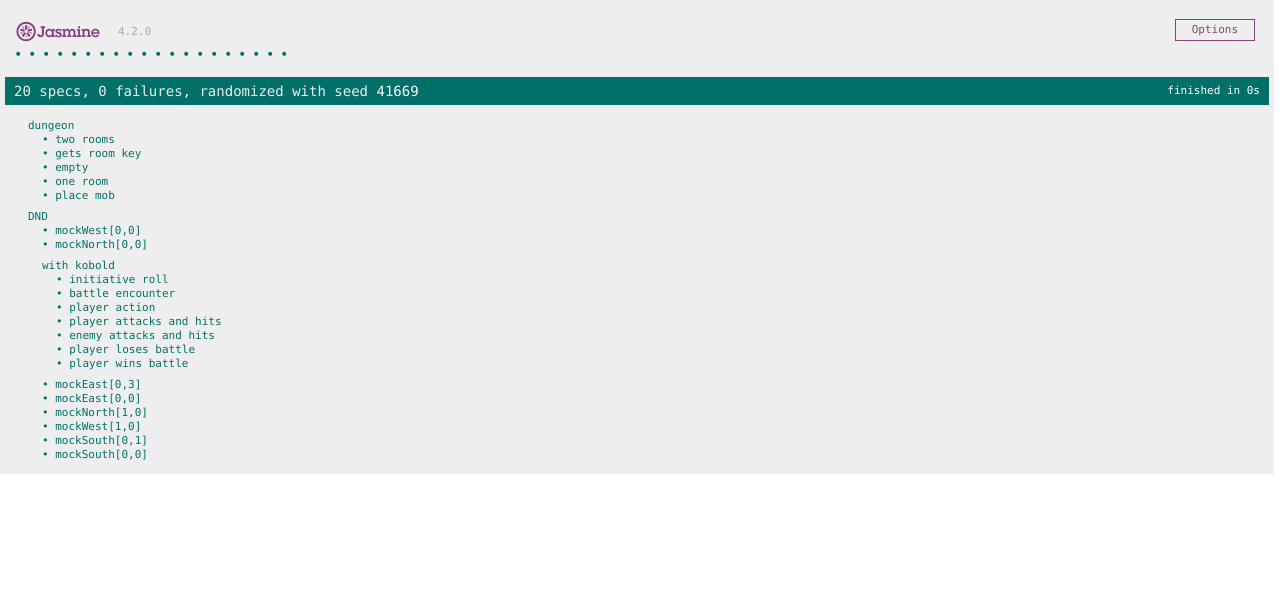
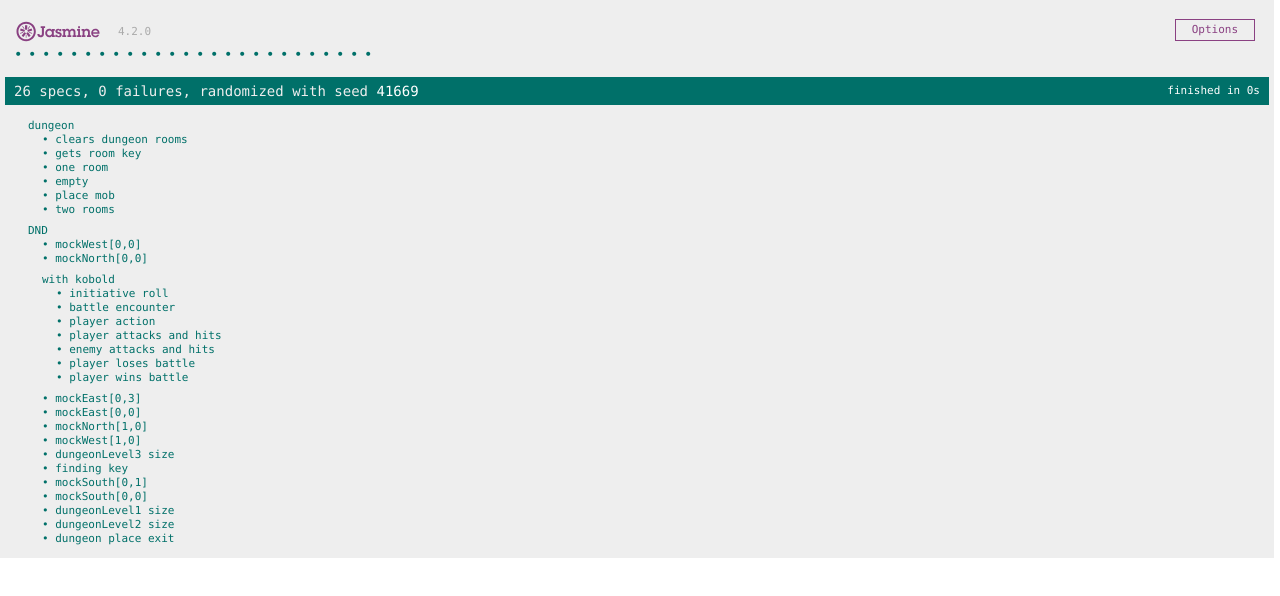
Before and after one commit to poopsockgaming/webdnd, a website with bundled scripts: page SpecRunner.html in a window 1280 px wide. Built offline with nearby package versions, Linux system fonts and the light colour scheme.

Commit message:
multiple dungeons and keys added

```diff
--- a/dnd.js
+++ b/dnd.js
@@ -1,8 +1,13 @@
+let level = 1;
+
+let key;
+
 let player = {
     hp: 10,
     ac: 10,
     damage: 3,
-    initiative: 0
+    initiative: 0,
+    keys: 0
 };
 
 let kobold = {
@@ -19,6 +24,45 @@ let DndController = function (dungeon, ui) {
     this.x = 0;
     this.y = 0;
 };
+
+DndController.prototype.dungeonLevel = function (level) {
+    if (level === 1) {
+        console.log("dungeon: ", dungeon);
+        dungeon.addRoom(0, 0);
+        dungeon.addRoom(1, 0);
+        dungeon.addRoom(0, 1);
+        dungeon.addRoom(0, 2);
+        dungeon.addRoom(0, 3);
+        dungeon.placeMob(0, 3, kobold);
+        dungeon.placeMob(0, 2, {name: "exit"});
+        dungeon.placeMob(0, 1, {name: "key"});
+
+    }
+    if (level === 2) {
+        dungeon.clearDungeon();
+        dungeon.addRoom(0, 0);
+        dungeon.addRoom(1, 0);
+        dungeon.addRoom(2, 0);
+        dungeon.addRoom(3, 0);
+        dungeon.addRoom(4, 0);
+        dungeon.addRoom(5, 0);
+        dungeon.placeMob(4, 0, kobold);
+        dungeon.placeMob(5, 0, {name: "exit"});
+
+    }
+    if (level === 3) {
+        dungeon.clearDungeon();
+        dungeon.addRoom(0, 0);
+        dungeon.addRoom(1, 0);
+        dungeon.addRoom(2, 0);
+        dungeon.addRoom(3, 0);
+        dungeon.addRoom(0, 1);
+        dungeon.addRoom(0, 2);
+        dungeon.addRoom(0, -1);
+        dungeon.addRoom(0, -2);
+    }
+
+}
 
 DndController.prototype.getLocation = function () {
     return [this.x, this.y];
@@ -123,7 +167,6 @@ DndController.prototype.playerAttacks = function () {
 
 }
 
-
 DndController.prototype.battle = function (mob) {
     // mob = mob[0];
     this.ui.disableMovementButtons();
@@ -138,28 +181,37 @@ DndController.prototype.battle = function (mob) {
     }
 }
 
+DndController.prototype.nextDungeon = function () {
+    console.log("level: ", level);
+    // dungeon.clearDungeon();
+    ++level;
+    this.ui.addToGameLog("You've entered the next dungeon!");
+    this.x = 0;
+    this.y = 0;
+    this.ui.addToLocationLog(this.x + "," + this.y);
+    this.dungeonLevel(level);
+}
+
 DndController.prototype.dungeonEncounter = function (x, y) {
-    this.ui.addToGameLog("You've encountered a Kobold.");
-    this.battle(this.dungeon.getMobs(x, y));
-    // let room = dungeon.get(String(location));
-    // if (room[0] === "mob") {
-    //     this.battleStart(room);
-    //     return "mob";
-    // }
-    //if statements for potion, keys, etc.
+    if (this.dungeon.getMobs(x, y)[0].name === "exit") {
+        this.nextDungeon();
+    }
+    if (this.dungeon.getMobs(x, y)[0].name === "key") {
+        player.keys = player.keys + 1;
+        this.ui.addToGameLog("You've found a key!");
+        this.ui.addToInventoryLog("Keys: " + player.keys);
+    }
+    if (this.dungeon.getMobs(x, y)[0].name === "kobold") {
+        this.ui.addToGameLog("You've encountered a Kobold.");
+        this.battle(this.dungeon.getMobs(x, y));
+    }
 }
 
 DndController.prototype.moveTo = function (newX, newY) {
     console.log("moveTo: " + newX + "," + newY);
-    // if (this.containsElement(String([newX, newY]))) {
-    // console.log("this.dungeon.hasRoom(newX, newY): ", this.dungeon.hasRoom(newX, newY));
     if (this.dungeon.hasRoom(newX, newY)) {
-        // if (dungeon.includes(String([newX, newY]))) {
-        // if (dungeon.hasRoom(newX, newY)) {
-        //     dungeon.getMobsIn(newX, newY);
         this.setLocation(newX, newY);
         this.ui.addToLocationLog([newX, newY]);
-        console.log("this.dungeon.getMobs(newX, newY): ", this.dungeon.getMobs(newX, newY));
         if (this.dungeon.getMobs(newX, newY).length !== 0) {
             this.dungeonEncounter(newX, newY)
         }
--- a/dnd.test.js
+++ b/dnd.test.js
@@ -2,15 +2,18 @@ MockUI = function () {
     this.locationLog = "";
     this.gameLog = "";
     this.hpLog = "";
+    this.inventoryLog = "";
+    this.movementButtonsEnabled = true;
 };
 MockUI.prototype.name = "Mock UI";
 ui = {};
 
+MockUI.prototype.setMovementButtonsEnabled = function (enabled) {
+    this.movementButtonsEnabled = enabled
+};
 MockUI.prototype.enableMovementButtons = function () {
-    return null
 };
 MockUI.prototype.disableMovementButtons = function () {
-    return null
 };
 
 MockUI.prototype.addToLocationLog = function (message) {
@@ -25,6 +28,10 @@ MockUI.prototype.addToHPLog = function (message) {
     this.hpLog += message;
 }
 
+MockUI.prototype.addToInventoryLog = function (message) {
+    this.inventoryLog += message;
+}
+
 describe('DND', () => {
 
     beforeEach(() => {
@@ -34,11 +41,8 @@ describe('DND', () => {
         this.dungeon.addRoom(0, 1);
         this.dungeon.addRoom(0, 2);
         this.dungeon.addRoom(0, 3);
-
+        // DndController.prototype.dungeonLevel();
         this.ui = new MockUI();
-        // dnd.setUI(this.ui);
-        // dnd.setDungeon(this.dungeon);
-        // dnd.reset();
 
         this.dnd = new DndController(this.dungeon, this.ui);
 
@@ -125,6 +129,10 @@ describe('DND', () => {
             expect(this.ui.gameLog).toContain("You've encountered a Kobold.")
         })
 
+        // it("battle disabled movement buttons", () => {
+        //     expect(1).toEqual(2);
+        // })
+
         it("initiative roll", () => {
             this.dnd.roll = function () {
                 return 5
@@ -182,10 +190,45 @@ describe('DND', () => {
                 return kobold.initiative = 21;
             }
             this.dnd.northClicked();
-            // player.initiative = 19;
-            // kobold.initiative = 1;
             this.dnd.playerAttacks();
             expect(this.ui.gameLog).toContain("The enemy hits you for 11 damage!");
         })
     })
+
+    it("dungeonLevel1 size", () => {
+        let level = 1;
+        DndController.prototype.dungeonLevel(level);
+        expect(dungeon.rooms.size).toBe(5);
+    })
+
+    it("dungeonLevel2 size", () => {
+        let level = 2;
+        DndController.prototype.dungeonLevel(level);
+        expect(dungeon.rooms.size).toBe(6);
+    })
+
+    it("dungeonLevel3 size", () => {
+        let level = 3;
+        DndController.prototype.dungeonLevel(level);
+        expect(dungeon.rooms.size).toBe(8);
+    })
+
+
+    it("dungeon place exit", () => {
+        this.dnd.nextDungeon();
+        expect(level).toBe(2)
+        expect(this.ui.gameLog).toContain("You've entered the next dungeon!")
+    })
+
+    it("finding key", () => {
+        this.dungeon.addRoom(0, 0);
+        this.dungeon.addRoom(1, 0);
+        this.dungeon.placeMob(1, 0, {name: "key"});
+        this.dnd.eastClicked();
+        expect(this.ui.gameLog).toBe("You've found a key!");
+        expect(this.ui.inventoryLog).toBe("Keys: 1");
+    })
+
+
+
 });
--- a/dungeon.js
+++ b/dungeon.js
@@ -4,6 +4,7 @@ let Dungeon = function () {
 
 let Room = function () {
     this.mobs = [];
+
 }
 
 Dungeon.prototype.getRoomCount = function () {
@@ -32,3 +33,7 @@ Dungeon.prototype.getMobs = function (x, y) {
         return this.rooms.get(this.roomKey(x, y)).mobs;
     }
 }
+
+Dungeon.prototype.clearDungeon = function () {
+    this.rooms.clear();
+}
--- a/dungeon.test.js
+++ b/dungeon.test.js
@@ -33,9 +33,17 @@ describe("dungeon", () => {
     })
 
     it("gets room key", () => {
-        this.dungeon.addRoom(0, 1);
+        this.dungeon.addRoom(0, 1); //todo    actually add key
         expect(this.dungeon.roomKey(0, 1)).toEqual("0,1");
     })
 
-
+    it("clears dungeon rooms", () => {
+        this.dungeon.rooms = new Map([
+            ["1", 1],
+            ["2", 2],
+            ["3", 3]
+        ]);
+        this.dungeon.clearDungeon();
+        expect(this.dungeon.rooms.size).toBe(0);
+    })
 })
--- a/pageUI.js
+++ b/pageUI.js
@@ -31,6 +31,11 @@ PageUI.prototype.addToHPLog = function (message) {
     document.getElementById("hp_text_area").value += message + "\n";
 }
 
+PageUI.prototype.addToInventoryLog = function (message) {
+    document.getElementById("inventory_text_area").value = "";
+    document.getElementById("inventory_text_area").value += message + "\n";
+}
+
 PageUI.prototype.addToGameLog = function (message) {
     // document.getElementById("text_area").value = "";
     document.getElementById("text_area").value += message + "\n";
```
Also changed, not shown: dnd.css (+11 -0 lines), index.html (+1 -0 lines), main.js (+1 -6 lines).
